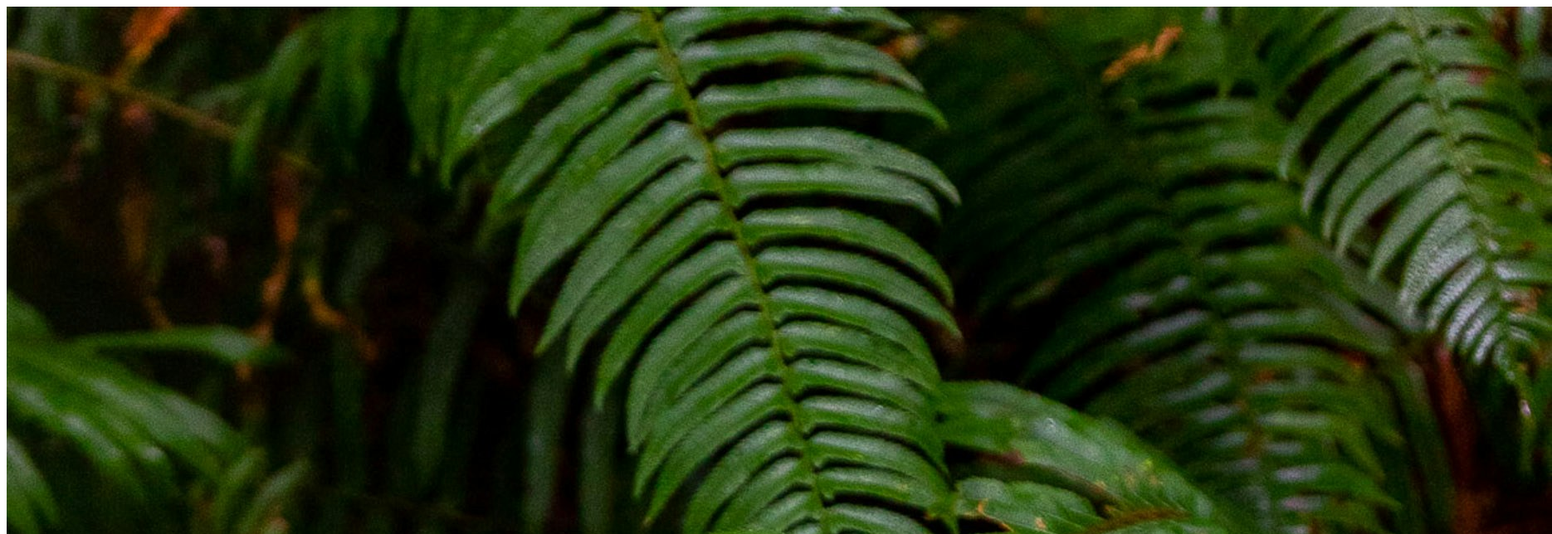
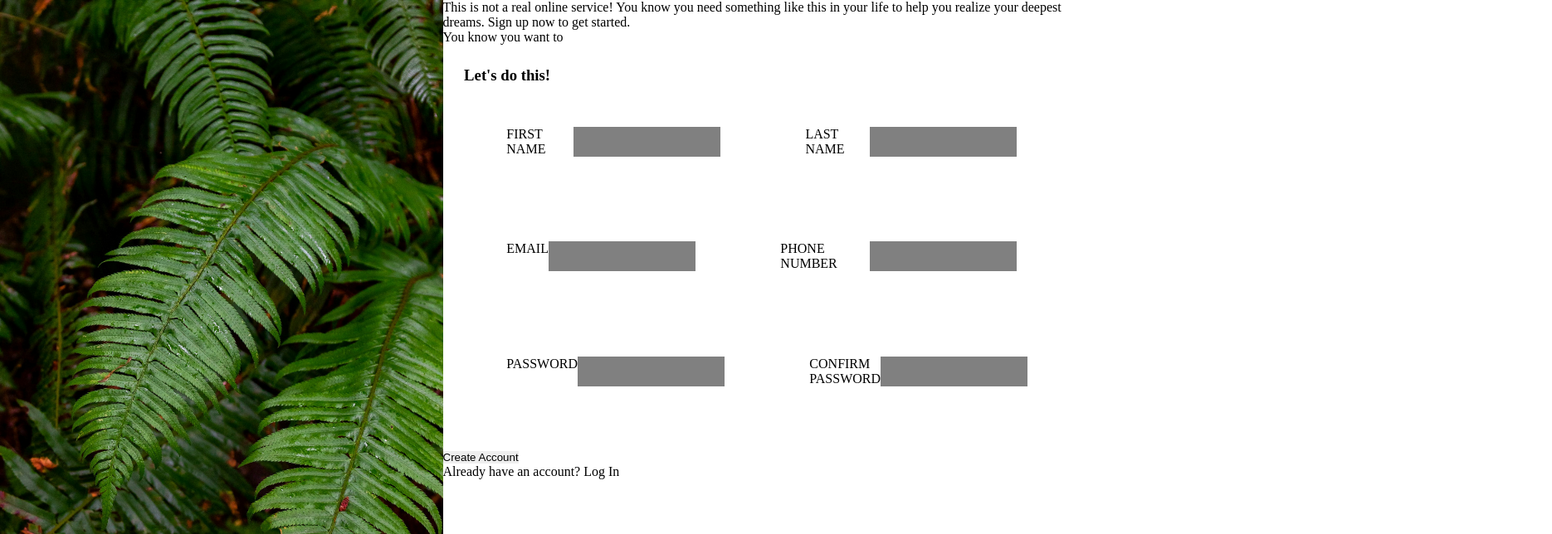
Before and after one commit to tonyhchii/sign-up-form, a plain HTML site: page index.html in a window 1280 px wide. Shown: the top 644 px of the page at 83% size, 1870 px wide, since content can reach past the window. Drawn offline with Linux system fonts and the light colour scheme.

Commit message:
created basic layout of sign up page

```diff
--- a/index.html
+++ b/index.html
@@ -3,6 +3,7 @@
 <head>
     <meta charset="UTF-8">
     <meta name="viewport" content="width=device-width, initial-scale=1.0">
+    <link rel="stylesheet" href="styles.css">
     <title>Sign Up</title>
 </head>
 <body>
@@ -11,8 +12,49 @@
             <img src="images/halie-west-25xggax4bSA-unsplash.jpg" alt="leaf background">
         </div>
         <div class="sign-up container">
-            <div class="header"></div>
-            <div class="form container"></div>
+            <div class="header">
+                <p>This is not a real online service! You know you need something like this in your life to help you realize your deepest dreams. Sign up now to get started.</p>
+                <p>You know you want to</p>
+            </div>
+            <form action="">
+                <div class="form container">
+                    <h3>Let's do this!</h3>
+                    <div class="row">
+                        <p class="formInput">
+                            <label for="firstName">FIRST NAME</label>
+                            <input type="text" id="firstName" placeholder=""/>
+                        </p>
+                        <p class="formInput">
+                            <label for="lastName">LAST NAME</label>
+                            <input type="text" id="lastName">
+                        </p>
+                    </div>
+                    <div class="row">
+                        <p class="formInput">
+                            <label for="EMAIL">EMAIL</label>
+                            <input type="email" id="email">
+                        </p>
+                        <p class="formInput">
+                            <label for="phone">PHONE NUMBER</label>
+                            <input type="text" id="phone">
+                        </p>
+                    </div>
+                    <div class="row">
+                        <p class="formInput">
+                            <label for="password"> PASSWORD</label>
+                            <input type="password" id="password">
+                        </p>
+                        <p class="formInput">
+                            <label for="conPassword"> CONFIRM PASSWORD</label>
+                            <input type="password" id="conPassword">
+                        </p>
+                    </div>
+                </div>
+                <div class="button">
+                    <button type="submit">Create Account</button>
+                    <p>Already have an account? <a>Log In</a></p>
+                </div>
+            </form>
         </div>
     </div>
 </body>
--- a/styles.css
+++ b/styles.css
@@ -6,9 +6,33 @@
 }
 
 img {
-    height: vh100;
+    height: 100vh;
 }
 
 .container {
     display: flex;
 }
+
+.sign-up {
+    flex-flow: column;
+    width: 60vw;
+}
+
+input {
+    background: gray;
+}
+
+.form {
+    margin: 2vw;
+    display: flex;
+    flex-flow: wrap;
+}
+
+.formInput {
+    display: flex;
+    margin: 4vw;
+}
+
+.row {
+    display: flex;
+}
```
